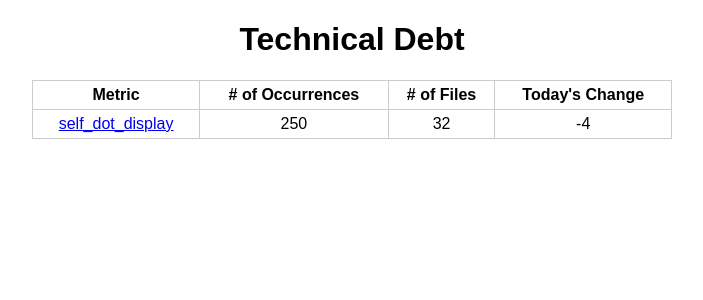
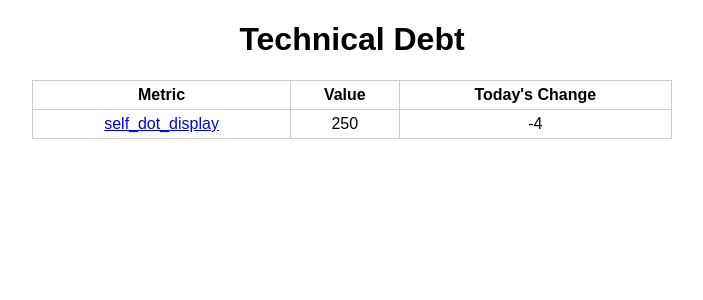
Before and after one commit to asottile/git-code-debt, a Flask app: page / in a window 1280 px wide. Shown: the top 300 px of the page, without its empty margins (288-991 px from the left). Run offline with Flask 2, Linux system fonts and the light colour scheme; some libraries are stand-ins or nearby versions.

Commit message:
Removed file count from index

```diff
--- a/git_code_debt_server/servlets/index.py
+++ b/git_code_debt_server/servlets/index.py
@@ -7,5 +7,5 @@ index = flask.Blueprint('index', __name__)
 @index.route('/')
 def show():
     return render_template('index.mako', metrics=[
-        {'title': 'self_dot_display', 'occurrences': 250, 'files': 32, 'change': -4, 'href': 'http://localhost:5000/graph/self_dot_display?repo=yelp_main&ref=master&start=1380585600&end=1383264000'}
+        {'title': 'self_dot_display', 'occurrences': 250, 'change': -4, 'href': 'http://localhost:5000/graph/self_dot_display?repo=yelp_main&ref=master&start=1380585600&end=1383264000'}
     ])
--- a/git_code_debt_server/templates/index.mako
+++ b/git_code_debt_server/templates/index.mako
@@ -16,14 +16,12 @@
 <table>
     <tr>
         <th>Metric</th>
-        <th># of Occurrences</th>
-        <th># of Files</th>
+        <th>Value</th>
         <th>Today's Change</th>
     </tr>
     % for metric in metrics:
         <td><a href="${metric['href']}">${metric['title']}</a></td>
         <td>${metric['occurrences']}</td>
-        <td>${metric['files']}</td>
         <td>${metric['change']}</td>
     % endfor
 </table>
```
